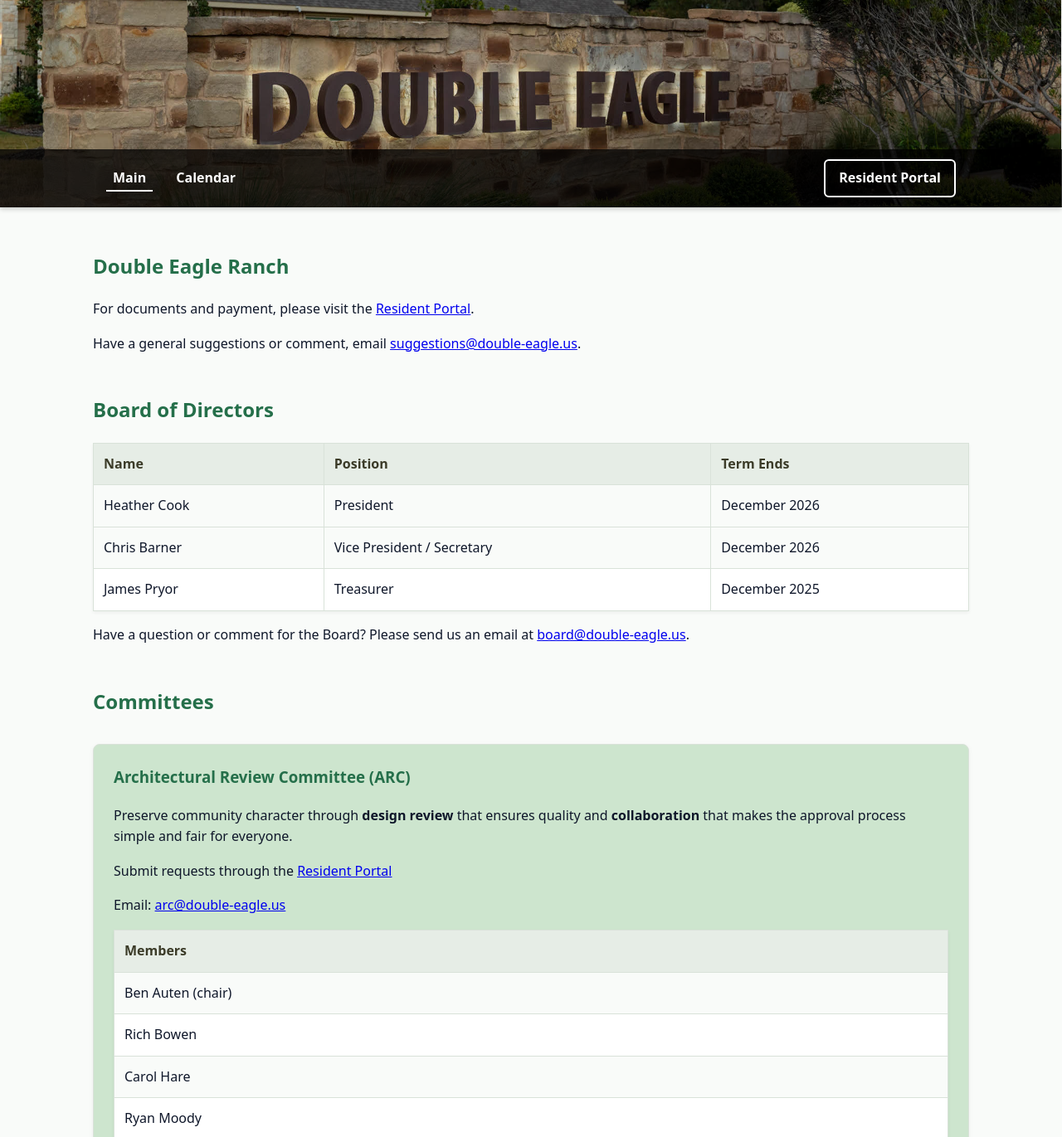
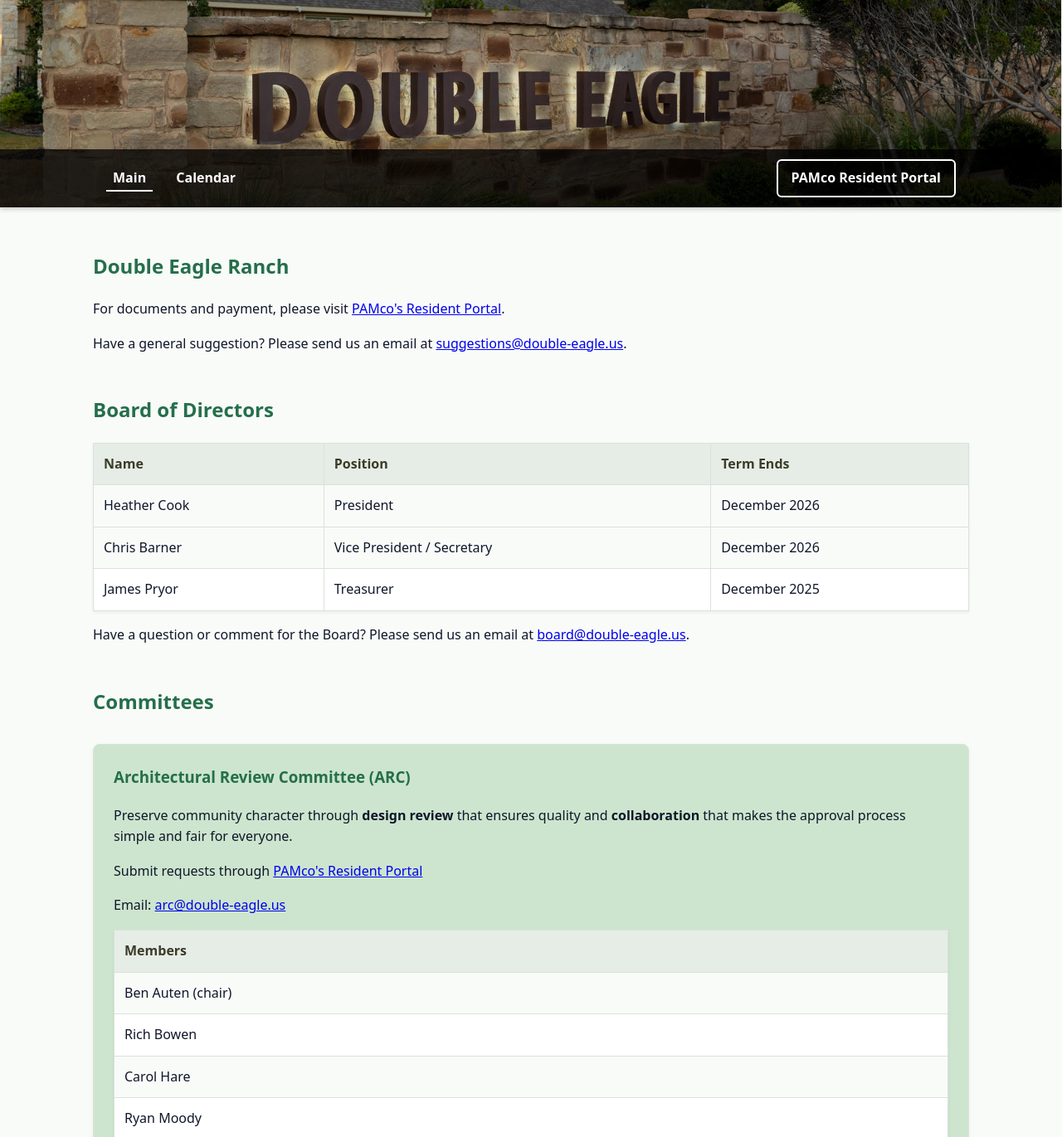
Before and after one commit to doube-eagle/website, a plain HTML site: page index.html in a window 1280 px wide. Shown: the top 1371 px of the page at 83% size. Drawn offline with Linux system fonts and the light colour scheme.

Commit message:
Add management company name to portal links

```diff
--- a/index.html
+++ b/index.html
@@ -21,7 +21,7 @@
           <a id="menu-main" href="#main">Main</a>
           <a id="menu-calendar" href="#calendar">Calendar</a>
         </nav>
-        <a class="portal-btn" href="https://portal.pamcotx.com/login" target="_blank" rel="noopener">Resident Portal</a>
+        <a class="portal-btn" href="https://portal.pamcotx.com/login" target="_blank" rel="noopener">PAMco Resident Portal</a>
       </div>
     </div>
   </header>
@@ -29,10 +29,10 @@
   <main id="page-main">
     <section id="about">
       <h1>Double Eagle Ranch</h1>
-      <p>For documents and payment, please visit the <a href="https://portal.pamcotx.com/login" target="_blank"
-          rel="noopener">Resident Portal</a>.
+      <p>For documents and payment, please visit <a href="https://portal.pamcotx.com/login" target="_blank"
+          rel="noopener">PAMco's Resident Portal</a>.
       </p>
-      <p>Have a general suggestions or comment, email <a
+      <p>Have a general suggestion? Please send us an email at <a
           href="mailto:suggestions@double-eagle.us">suggestions@double-eagle.us</a>.
       </p>
     </section>
@@ -78,8 +78,8 @@
         <p>Preserve community character through <strong>design review</strong> that ensures quality
           and <strong>collaboration</strong> that makes the approval process simple and fair for
           everyone.</p>
-        <p>Submit requests through the <a href="https://portal.pamcotx.com/login" target="_blank"
-            rel="noopener">Resident Portal</a></p>
+        <p>Submit requests through <a href="https://portal.pamcotx.com/login" target="_blank"
+            rel="noopener">PAMco's Resident Portal</a></p>
         <p>Email: <a href="mailto:arc@double-eagle.us">arc@double-eagle.us</a></p>
         <table>
           <thead>
@@ -206,7 +206,7 @@
   </main>
 
   <main id="page-banner" style="display:none; text-align:center; padding:2rem;">
-    <p>Our lovely banner image came from one of our residents, <a href="https://www.tinaautenphotography.com/"
+    <p>This lovely banner image came from one of our residents, <a href="https://www.tinaautenphotography.com/"
         target="_blank">Tina Auten</a>.</p>
     <a href="https://www.tinaautenphotography.com" target="_blank" style="display:inline-block;">
       <img src="assets/banner.jpg" alt="Banner Image"
```
